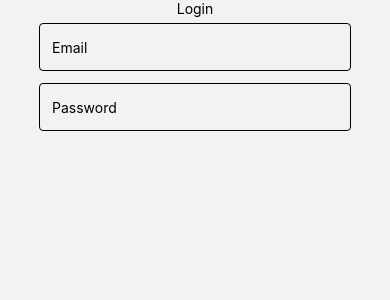
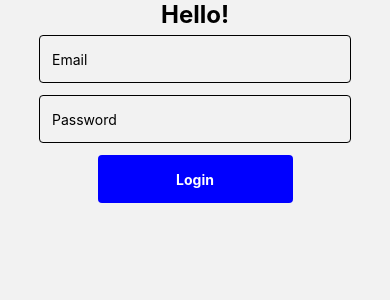
Before and after one commit to BilousovIvan/testdreamext, a React Native app: screen /Login in a window 390 px wide. Shown: the top 300 px of the page. Built offline with nearby package versions, Linux system fonts and the light colour scheme.

Commit message:
Add form in Login Screens

```diff
--- a/src/screens/LoginScreen.tsx
+++ b/src/screens/LoginScreen.tsx
@@ -1,18 +1,44 @@
-import {SafeAreaView, StyleSheet, Text, TextInput, View} from 'react-native';
-import React from 'react';
+import {
+  SafeAreaView,
+  StyleSheet,
+  Text,
+  TextInput,
+  View,
+  Button,
+  TouchableOpacity,
+} from 'react-native';
+import React, {useState} from 'react';
+import {TextStyles} from '../styles/TextStyles';
+import {useSafeAreaFrame} from 'react-native-safe-area-context';
 
 const LoginScreen = () => {
+  // Приветствие
+  const Greetings: string = 'Hello!';
+
+  // Email and Pass
+  const [email, setEmail] = useState('');
+  const [pass, setPass] = useState('');
+
   return (
     <SafeAreaView>
       <View style={styles.formWrapper}>
-        <Text>Login</Text>
-        <TextInput style={styles.input} placeholder="Email" />
+        <Text style={TextStyles.mainHeaderBlack}>{Greetings}</Text>
         <TextInput
+          style={styles.input}
+          placeholder="Email"
+          value={email}
+          onChangeText={value => setEmail(value)}
+        />
+        <TextInput
+          value={pass}
           style={styles.input}
           placeholder="Password"
           secureTextEntry={true}
+          onChangeText={value => setPass(value)}
         />
-
+        <TouchableOpacity style={styles.btn}>
+          <Text style={TextStyles.subHeaderWhite}>Login</Text>
+        </TouchableOpacity>
         <TextInput />
       </View>
     </SafeAreaView>
@@ -38,4 +64,14 @@ const styles = StyleSheet.create({
     borderWidth: 1,
     borderRadius: 4,
   },
+  btn: {
+    width: '50%',
+    height: 48,
+    paddingHorizontal: 12,
+    marginVertical: 6,
+    borderRadius: 4,
+    backgroundColor: 'blue',
+    alignItems: 'center',
+    justifyContent: 'center',
+  },
 });
--- /dev/null
+++ b/src/styles/TextStyles.js
@@ -0,0 +1,14 @@
+import {StyleSheet} from 'react-native';
+
+export const TextStyles = StyleSheet.create({
+  subHeaderWhite: {
+    color: '#fff',
+    fontSize: 14,
+    fontWeight: '700',
+  },
+  mainHeaderBlack: {
+    color: '#000',
+    fontSize: 24,
+    fontWeight: 'bold',
+  },
+});
```
